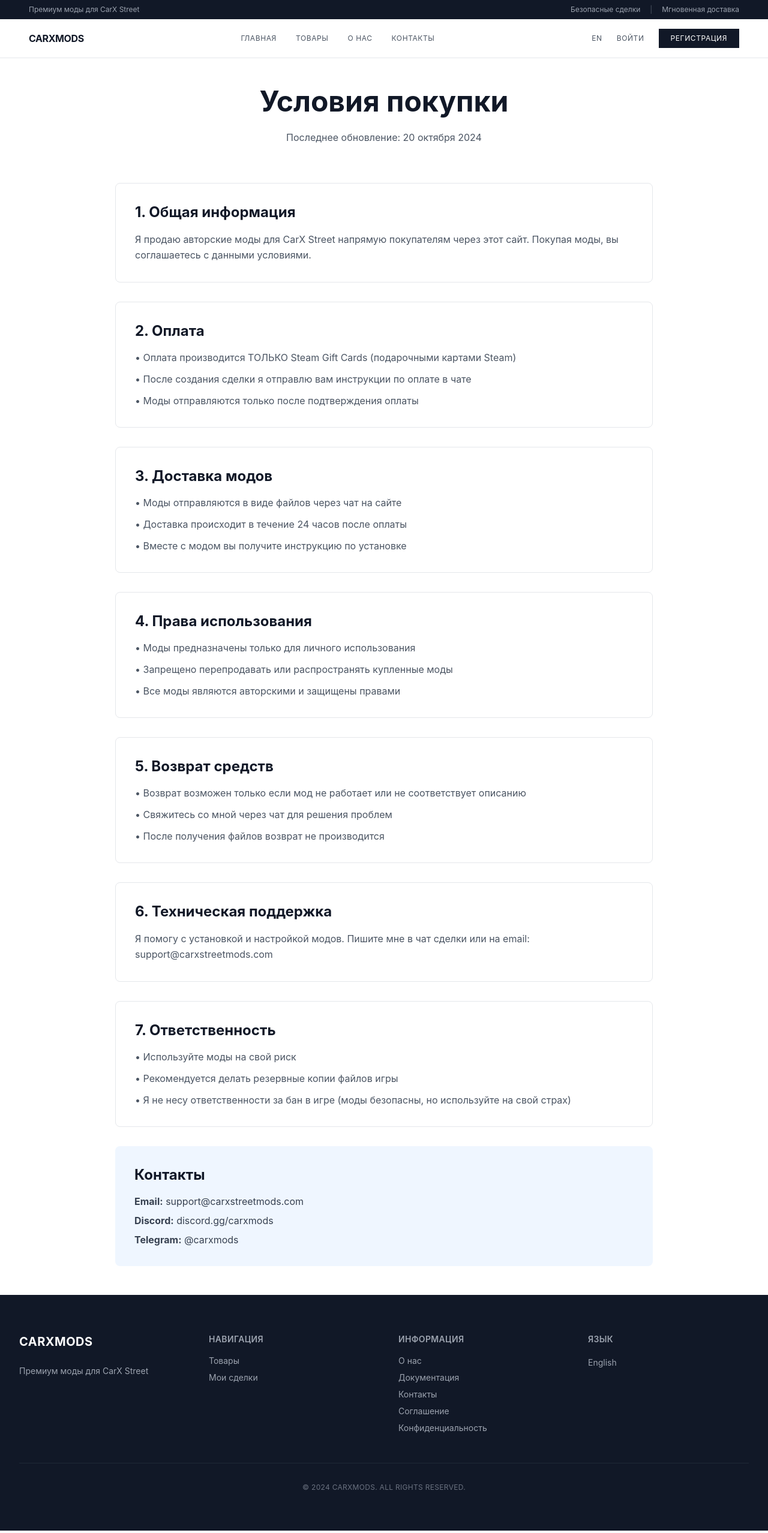
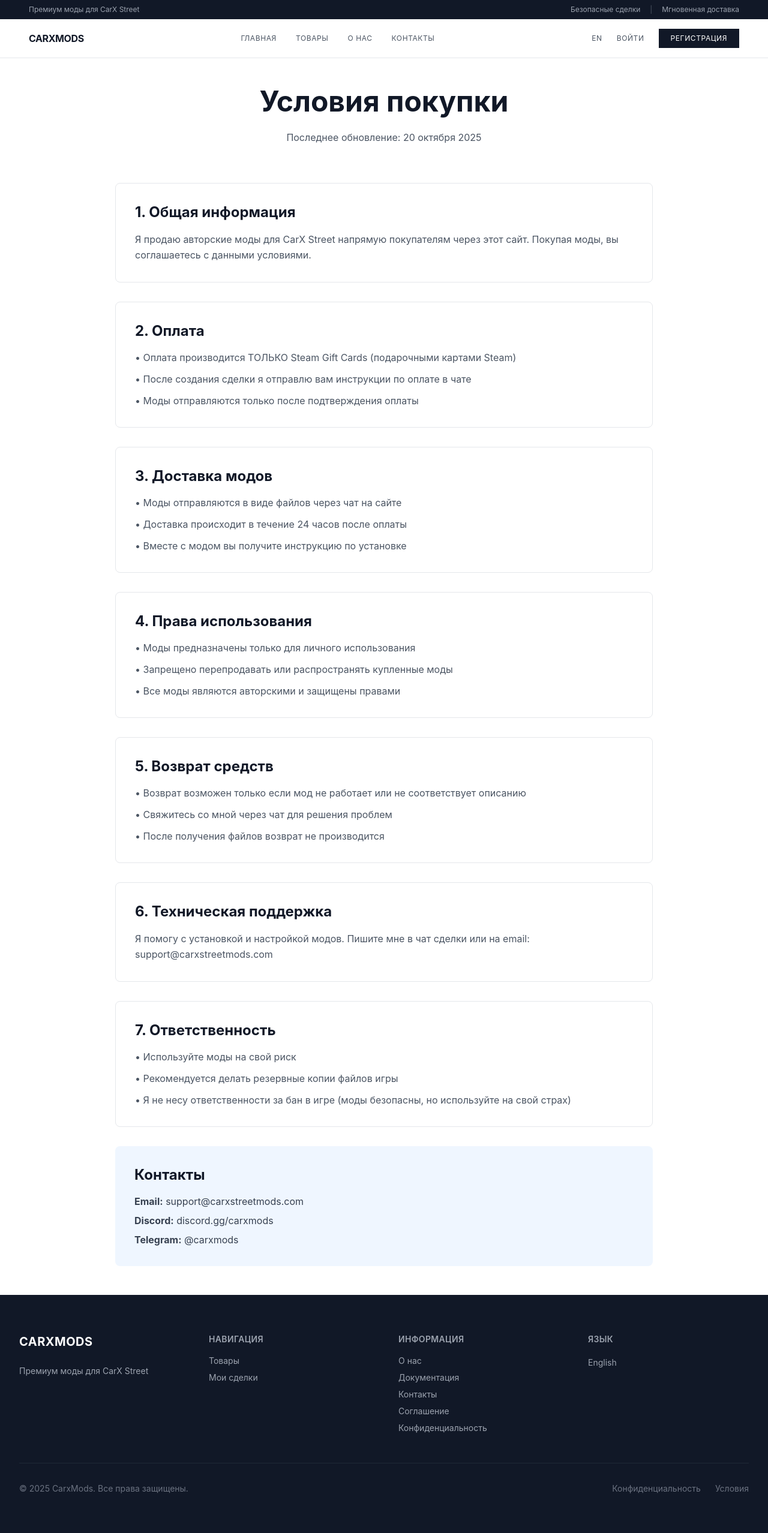
Before and after one commit to cldfls1/cars1, a React (Vite) app in the folder client/: page /terms in a window 1280 px wide. Shown: the whole page at 60% size. Built offline with nearby package versions, Linux system fonts and the light colour scheme.

Commit message:
Improve footer design and update year from 2024 to 2025

```diff
--- a/client/src/components/Layout.tsx
+++ b/client/src/components/Layout.tsx
@@ -183,8 +183,20 @@ const Layout = () => {
               </button>
             </div>
           </div>
-          <div className="pt-8 border-t border-gray-800 text-center text-gray-500 text-xs uppercase tracking-wide">
-            &copy; 2024 CarxMods. All rights reserved.
+          <div className="pt-8 mt-8 border-t border-gray-800">
+            <div className="flex flex-col md:flex-row justify-between items-center gap-4">
+              <p className="text-gray-500 text-sm">
+                &copy; 2025 CarxMods. {i18n.language === 'ru' ? 'Все права защищены.' : 'All rights reserved.'}
+              </p>
+              <div className="flex gap-6 text-sm">
+                <Link to="/privacy" className="text-gray-500 hover:text-white transition">
+                  {i18n.language === 'ru' ? 'Конфиденциальность' : 'Privacy'}
+                </Link>
+                <Link to="/terms" className="text-gray-500 hover:text-white transition">
+                  {i18n.language === 'ru' ? 'Условия' : 'Terms'}
+                </Link>
+              </div>
+            </div>
           </div>
         </div>
       </footer>
--- a/client/src/pages/Privacy.tsx
+++ b/client/src/pages/Privacy.tsx
@@ -11,7 +11,7 @@ const Privacy = () => {
             {i18n.language === 'ru' ? 'Политика конфиденциальности' : 'Privacy Policy'}
           </h1>
           <p className="text-gray-600">
-            {i18n.language === 'ru' ? 'Последнее обновление: 20 октября 2024' : 'Last updated: October 20, 2024'}
+            {i18n.language === 'ru' ? 'Последнее обновление: 20 октября 2025' : 'Last updated: October 20, 2025'}
           </p>
         </div>
 
--- a/client/src/pages/Terms.tsx
+++ b/client/src/pages/Terms.tsx
@@ -11,7 +11,7 @@ const Terms = () => {
             {i18n.language === 'ru' ? 'Условия покупки' : 'Terms of Purchase'}
           </h1>
           <p className="text-gray-600">
-            {i18n.language === 'ru' ? 'Последнее обновление: 20 октября 2024' : 'Last updated: October 20, 2024'}
+            {i18n.language === 'ru' ? 'Последнее обновление: 20 октября 2025' : 'Last updated: October 20, 2025'}
           </p>
         </div>
 
```
